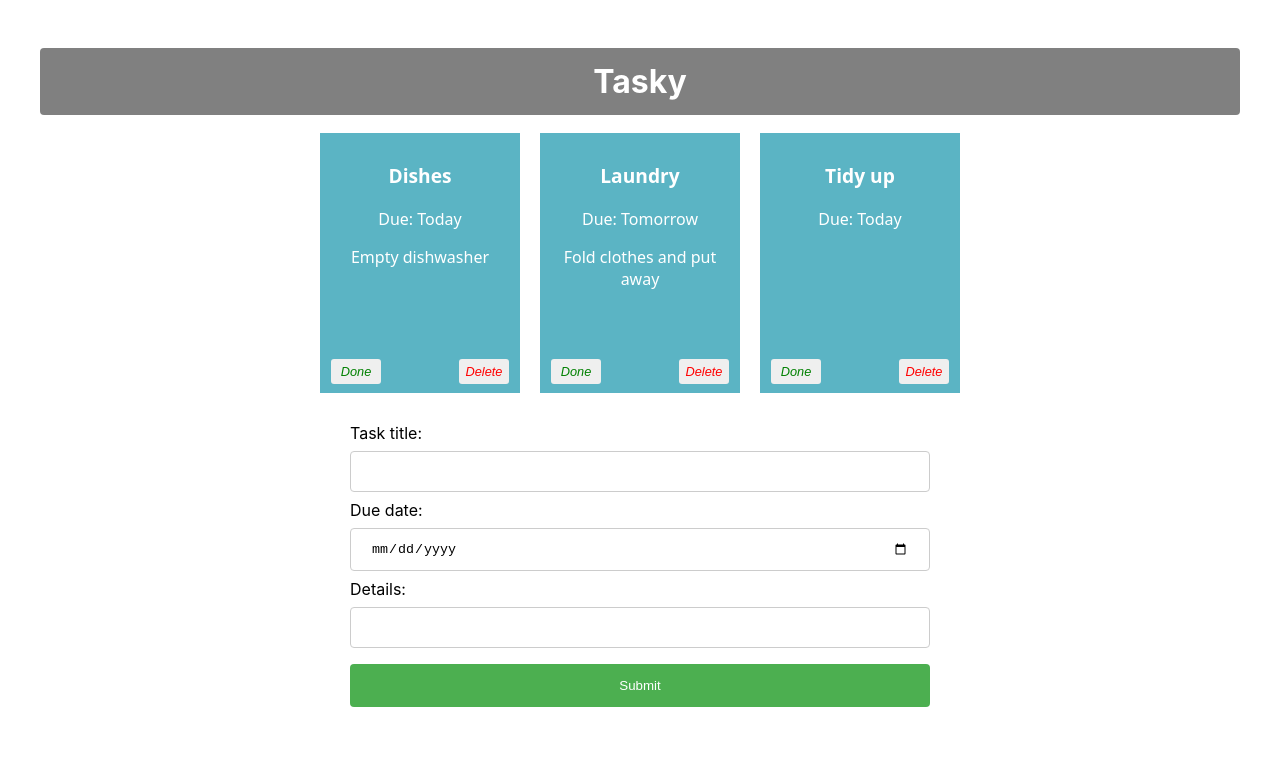
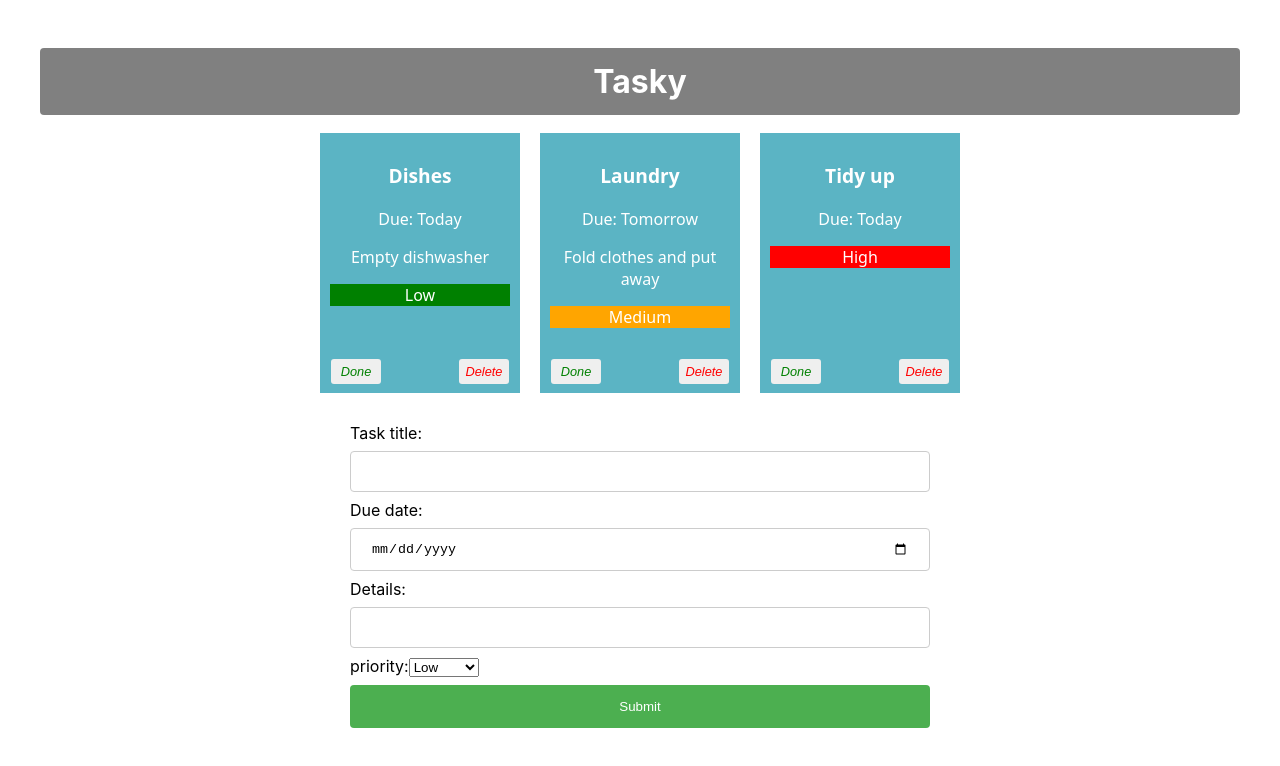
Before and after one commit to CaelanSHAO/react-basics-labs, a React (Create React App) app in the folder tasky/: page / in a window 1280 px wide. Shown: the top 766 px of the page. Built offline with nearby package versions, Linux system fonts and the light colour scheme.

Commit message:
Tasky Lab 2 - Exercises done

```diff
--- a/tasky/src/App.js
+++ b/tasky/src/App.js
@@ -9,9 +9,9 @@ import { v4 as uuidv4 } from 'uuid';
 function App() {
   const [ taskState, setTaskState ] = useState({
     tasks: [
-      { id: 1, title:"Dishes", description: "Empty dishwasher", deadline: "Today", done: false },
-      { id: 2, title: "Laundry", description: "Fold clothes and put away", deadline: "Tomorrow", done: false },
-      { id: 3, title: "Tidy up", deadline: "Today", done: false}
+      { id: 1, title:"Dishes", priority:"Low",completed:false,description: "Empty dishwasher", deadline: "Today", done: false },
+      { id: 2, title: "Laundry", priority:"Medium",completed:false,description: "Fold clothes and put away", deadline: "Tomorrow", done: false },
+      { id: 3, title: "Tidy up", priority:"High",completed:false,deadline: "Today", done: false}
     ]
   });
 
@@ -33,6 +33,10 @@ function App() {
           break;
       case "deadline":
           form.deadline = event.target.value;
+          break;
+
+      case "priority":
+          form.priority = event.target.value;  // 处理优先级
           break;
       default:
           form = formState;
@@ -75,14 +79,17 @@ function App() {
         title={task.title}
         description={task.description}
         deadline={task.deadline}
+        priority={task.priority}  // 添加优先级
         key={task.id}
         done={task.done}
         markDone={() => doneHandler(index)}
-          deleteTask = {() => deleteHandler(index)}
+        deleteTask={() => deleteHandler(index)}
       />
+
       ))}
        <AddTaskForm submit={formSubmitHandler} change={formChangeHandler} />
     </div>
+
   );
 }
 
--- a/tasky/src/components/Form.js
+++ b/tasky/src/components/Form.js
@@ -19,7 +19,21 @@ const AddTaskForm = (props) => {
         Details:
         <input type="text" name="description" onChange={(event) => props.change(event)} />
     </label>
-        <input type="submit" value="Submit"  />
+
+    <label>
+        priority:
+        <select name="priority" onChange={props.change}>
+            <option value="Low">Low</option>
+            <option value="Medium">Medium</option>
+            <option value="High">High</option>
+        </select>
+    </label>
+
+
+    <input type="submit" value="Submit"  />
+
+    <label/>
+
         </form>
     </div>
   )
--- a/tasky/src/components/Task.js
+++ b/tasky/src/components/Task.js
@@ -1,20 +1,29 @@
 import React from 'react';
 
 const Task = (props) => {
+    const getPriorityColor = (priority) => {
+        switch(priority) {
+          case "High":
+            return "red";
+          case "Medium":
+            return "orange";
+          case "Low":
+            return "green";
+          default:
+            return "#5bb4c4";
+        }
+      };
 
     return (
-        <div className="card" style={{backgroundColor: props.done ? 'lightgrey' : '#5bb4c4'}}>
+      <div className="card" style={{ backgroundColor: props.done ? 'lightgrey' : '#5bb4c4'}}>
         <p className="title">{props.title}</p>
         <p>Due: {props.deadline}</p>
         <p className="description">{props.description}</p>
-            <p className="title2">{props.children}</p>
+        <p style={{ backgroundColor: getPriorityColor(props.priority) }}>{props.priority}</p>
         <button onClick={props.markDone} className='doneButton'>Done</button>
         <button className='deleteButton' onClick={props.deleteTask}>Delete</button>
-
       </div>
-    )
-
-
+    );
   }
 
   export default Task;
```
Lines whose indentation alone changed are shown as unchanged.
